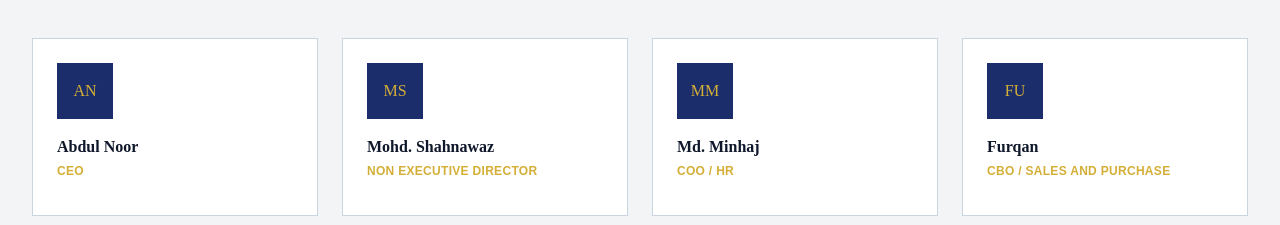
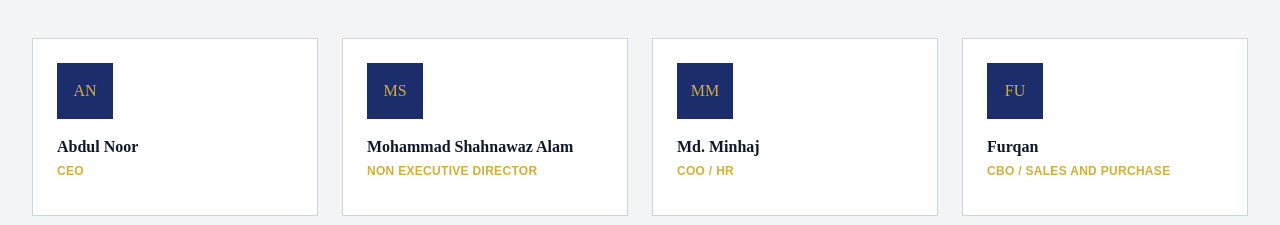
Before and after one commit to anoor244/zavora-tradeaxis, a Next.js app: page /about in a window 1280 px wide. Shown: the part 2103-2328 px from the top of the page. Built offline with nearby package versions, Linux system fonts and the light colour scheme.

Commit message:
I've coorrected the name

```diff
--- a/components/about-component/LeadershipSection.tsx
+++ b/components/about-component/LeadershipSection.tsx
@@ -6,7 +6,7 @@ const leadershipMembers = [
   },
   {
     role: "Non Executive Director",
-    name: "Mohd. Shahnawaz",
+    name: "Mohammad Shahnawaz Alam",
     initials: "MS",
   },
   {
```
